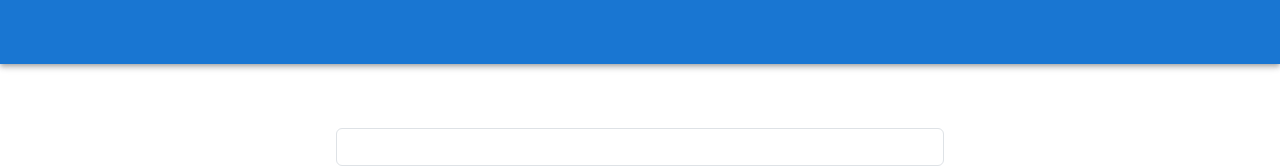
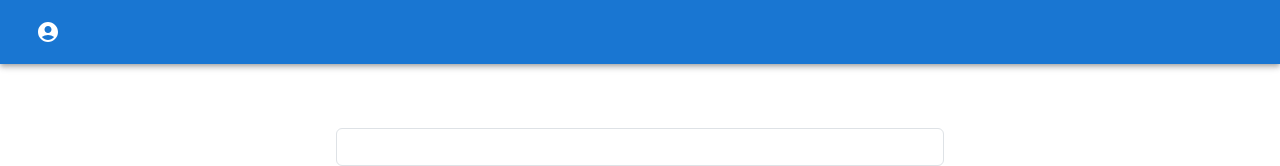
Before and after one commit to r-maaz17/Anokha, a React (Create React App) app in the folder Frontend/frontend/: page /signin in a window 1280 px wide. Shown: the top 166 px of the page. Built offline with nearby package versions, Linux system fonts and the light colour scheme.

Commit message:
Update Navbar.js
Logout button for admin is added

```diff
--- a/Frontend/frontend/src/components/Navbar.js
+++ b/Frontend/frontend/src/components/Navbar.js
@@ -168,18 +168,7 @@ export default function Navbar(props) {
         <MenuItem>
           <p>Notifications</p>
         </MenuItem>
-        <MenuItem onClick={handleProfileMenuOpen}>
-          <IconButton
-            size="large"
-            aria-label="account of current user"
-            aria-controls="primary-search-account-menu"
-            aria-haspopup="true"
-            color="inherit"
-          >
-            <AccountCircle />
-          </IconButton>
-          <p>Profile</p>
-        </MenuItem>
+
         <MenuItem onClick={handleProfileMenuOpen}>
           <IconButton
             size="large"
@@ -266,7 +255,15 @@ export default function Navbar(props) {
             : (props.isUser && <div>
               <Button onClick={() => { navigate('/signup') }} variant="contained" color="error">Sign Up</Button>
               <Button onClick={() => { navigate('/signin') }} variant="contained" color="success">Sign in</Button>
-            </div>)
+            </div> ? <></> : (<IconButton
+            size="large"
+            aria-label="account of current user"
+            aria-controls="primary-search-account-menu"
+            aria-haspopup="true"
+            color="inherit"
+            onClick={handleLogout}>
+            <AccountCircle />
+          </IconButton>))
           }
 
 
```
